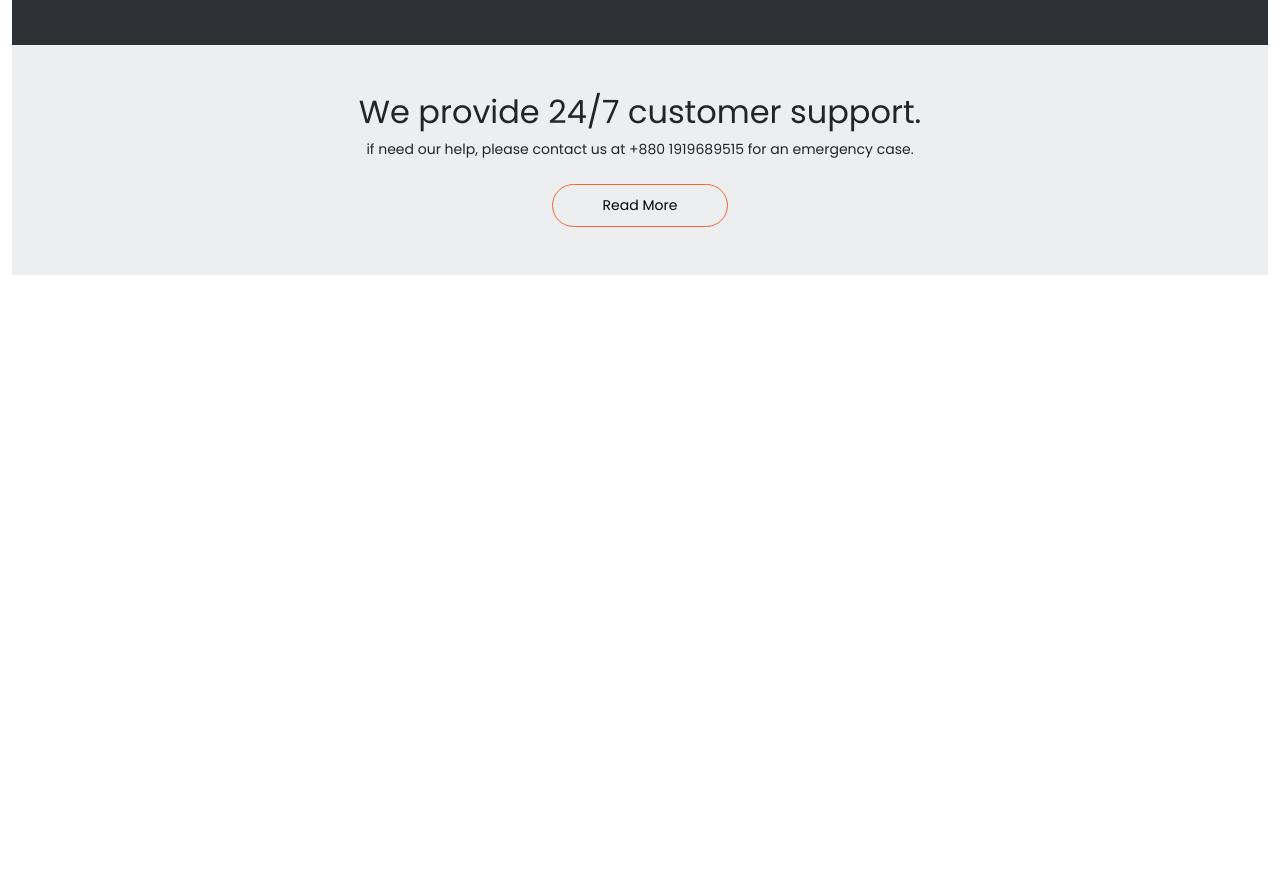
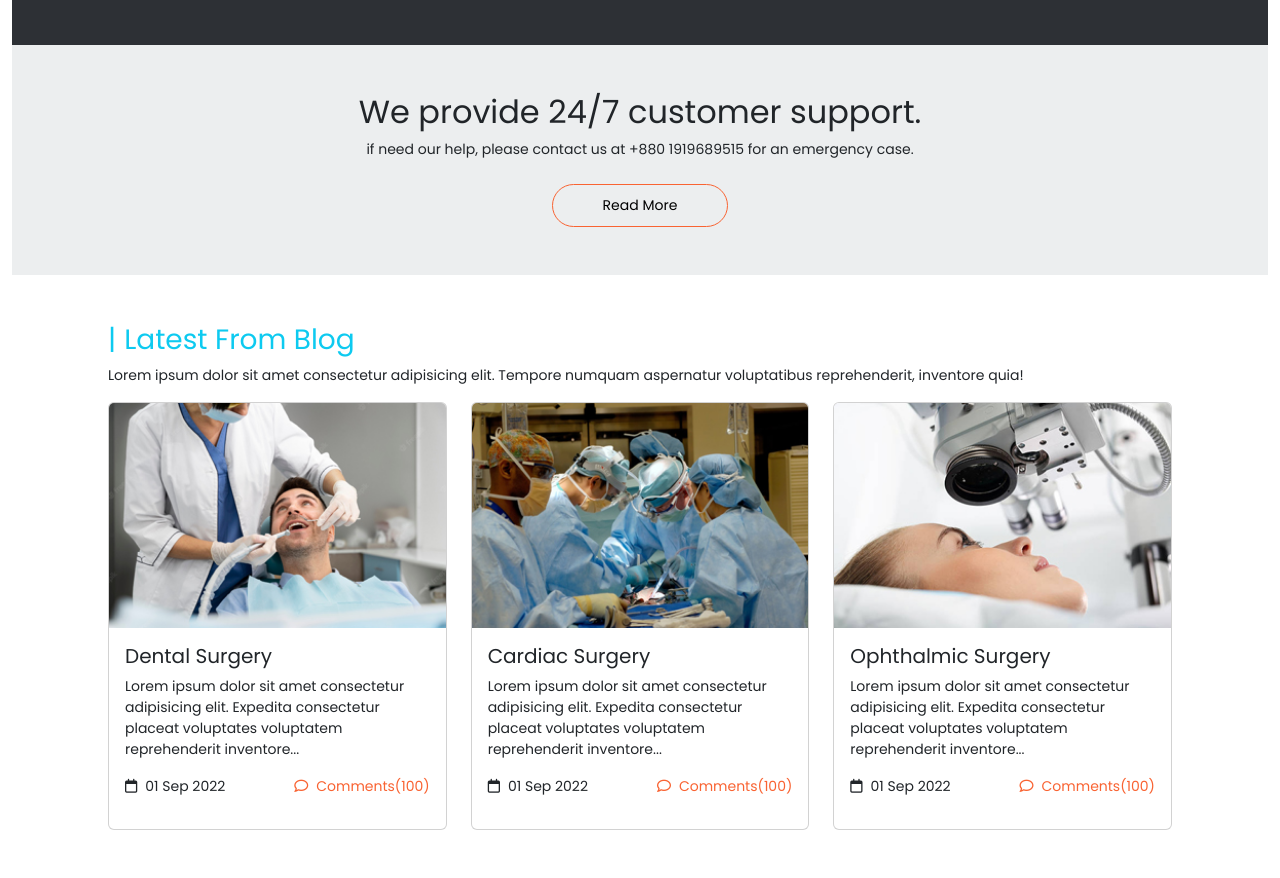
Before and after one commit to Shah-Md-Jihan/rainbow-hospital, a plain HTML site: page index.html in a window 1280 px wide. Shown: the part 3779-4657 px from the top of the page. Before the commit the page ends 4054 px from the top, so only its background shows below. Drawn offline with nearby package versions, Linux system fonts and the light colour scheme.

Commit message:
blog section added

```diff
--- a/css/style.css
+++ b/css/style.css
@@ -152,13 +152,20 @@ p {
     font-size: 18px;
 }
 
-/* choose section style start */
+/*--------------------------------- choose section style start --------------------------*/
 .choose_us_section {
     background-color: #2d3035;
 }
 
-/* choose section style end */
-
 .choose_section_footer {
     background-color: #eceeef;
 }
+
+/*---------------------------------- choose section style end -----------------------------*/
+
+/* latest blog section start */
+.blog_comment {
+    color: #f96332;
+}
+
+/* latest blog section end */
--- a/index.html
+++ b/index.html
@@ -452,6 +452,63 @@
         </section>
         <!-- choose us footer section end -->
 
+        <!-- latest blog section start -->
+        <section class="p-5">
+            <div class="latest_blog_top px-5">
+                <h3 class="text-info"><span class="me-2">|</span>Latest From Blog</h3>
+                <p>Lorem ipsum dolor sit amet consectetur adipisicing elit. Tempore numquam aspernatur voluptatibus
+                    reprehenderit, inventore quia!</p>
+                <div class="row row-cols-1 row-cols-md-3 g-4">
+                    <div class="col">
+                        <div class="card h-100">
+                            <img src="images/blog-1.jpg" class="card-img-top" alt="...">
+                            <div class="card-body">
+                                <h5 class="card-title">Dental Surgery</h5>
+                                <p class="card-text">Lorem ipsum dolor sit amet consectetur adipisicing elit. Expedita
+                                    consectetur placeat voluptates voluptatem reprehenderit inventore...</p>
+                                <div class="d-flex justify-content-between">
+                                    <p><span class="me-2"><i class="fa-regular fa-calendar"></i></span>01 Sep 2022</p>
+                                    <p class="blog_comment"><span class="me-2"><i
+                                                class="fa-regular fa-comment"></i></span>Comments(100)</p>
+                                </div>
+                            </div>
+                        </div>
+                    </div>
+                    <div class="col">
+                        <div class="card h-100">
+                            <img src="images/blog-2.jpg" class="card-img-top" alt="...">
+                            <div class="card-body">
+                                <h5 class="card-title">Cardiac Surgery</h5>
+                                <p class="card-text">Lorem ipsum dolor sit amet consectetur adipisicing elit. Expedita
+                                    consectetur placeat voluptates voluptatem reprehenderit inventore...</p>
+                                <div class="d-flex justify-content-between">
+                                    <p><span class="me-2"><i class="fa-regular fa-calendar"></i></span>01 Sep 2022</p>
+                                    <p class="blog_comment"><span class="me-2"><i
+                                                class="fa-regular fa-comment"></i></span>Comments(100)</p>
+                                </div>
+                            </div>
+                        </div>
+                    </div>
+                    <div class="col">
+                        <div class="card h-100">
+                            <img src="images/blog-3.jpg" class="card-img-top" alt="...">
+                            <div class="card-body">
+                                <h5 class="card-title">Ophthalmic Surgery</h5>
+                                <p class="card-text">Lorem ipsum dolor sit amet consectetur adipisicing elit. Expedita
+                                    consectetur placeat voluptates voluptatem reprehenderit inventore...</p>
+                                <div class="d-flex justify-content-between">
+                                    <p><span class="me-2"><i class="fa-regular fa-calendar"></i></span>01 Sep 2022</p>
+                                    <p class="blog_comment"><span class="me-2"><i
+                                                class="fa-regular fa-comment"></i></span>Comments(100)</p>
+                                </div>
+                            </div>
+                        </div>
+                    </div>
+                </div>
+            </div>
+        </section>
+        <!-- latest blog section end -->
+
     </main>
 
     <!-- main section end -->
```
Also changed, not shown: images/blog-1.jpg (added), images/blog-2.jpg (added), images/blog-3.jpg (added).
